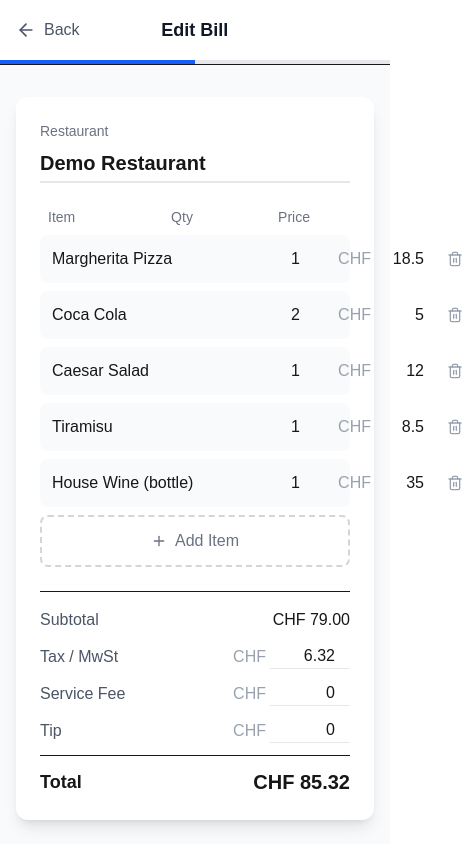
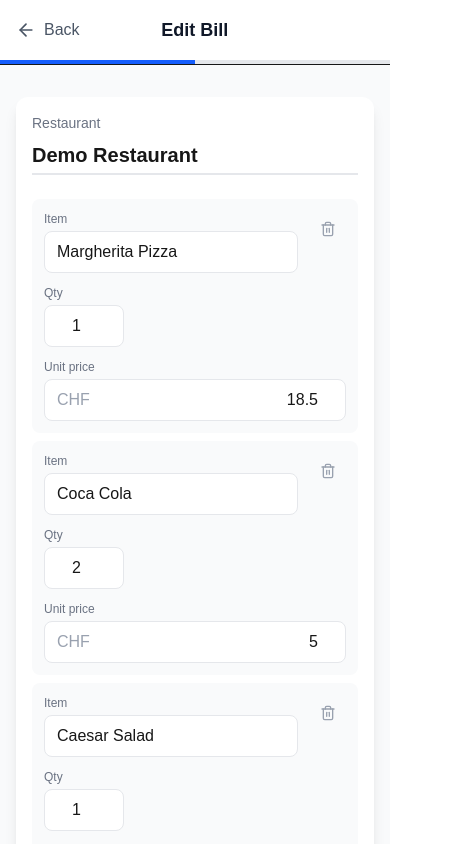
Before and after one commit to racconozaur/splitsnap_final, a Next.js app: page /create in a window 390 px wide. Both pictures are taken after a click on the button "Try with demo receipt". Shown: the top 844 px of the page, 463 px wide, since content can reach past the window. Built offline with nearby package versions, Linux system fonts and the light colour scheme.

Commit message:
Improve mobile bill editor and share URLs

```diff
--- a/src/app/api/session/route.ts
+++ b/src/app/api/session/route.ts
@@ -21,11 +21,11 @@ export async function POST(request: NextRequest) {
   try {
     const body: CreateSessionBody = await request.json();
     const sessionId = nanoid(10);
+    const shareUrl = `${getPublicOrigin(request)}/split/${sessionId}`;
 
     // Use demo storage if Supabase is not configured
     if (!isSupabaseConfigured()) {
       demoStorage.createSession(sessionId, body);
-      const shareUrl = `${process.env.NEXT_PUBLIC_APP_URL || 'http://localhost:3000'}/split/${sessionId}`;
       return NextResponse.json({ success: true, sessionId, shareUrl });
     }
 
@@ -77,9 +77,6 @@ export async function POST(request: NextRequest) {
         { status: 500 }
       );
     }
-
-    const shareUrl = `${process.env.NEXT_PUBLIC_APP_URL || 'http://localhost:3000'}/split/${sessionId}`;
-
     return NextResponse.json({
       success: true,
       sessionId,
@@ -93,3 +90,15 @@ export async function POST(request: NextRequest) {
     );
   }
 }
+
+function getPublicOrigin(request: NextRequest): string {
+  const forwardedHost = request.headers.get('x-forwarded-host');
+  const forwardedProto = request.headers.get('x-forwarded-proto') || 'https';
+  const host = forwardedHost || request.headers.get('host');
+
+  if (host) {
+    return `${forwardedProto}://${host}`;
+  }
+
+  return process.env.NEXT_PUBLIC_APP_URL || 'http://localhost:3000';
+}
--- a/src/components/BillEditor.tsx
+++ b/src/components/BillEditor.tsx
@@ -1,10 +1,9 @@
 'use client';
 
-import { useState } from 'react';
 import { ReceiptItem, Receipt } from '@/types';
 import { formatCurrency } from '@/lib/calculations';
 import { nanoid } from 'nanoid';
-import { Trash2, Plus, AlertTriangle, Check } from 'lucide-react';
+import { Trash2, Plus, AlertTriangle } from 'lucide-react';
 
 interface BillEditorProps {
   receipt: Receipt;
@@ -12,8 +11,6 @@ interface BillEditorProps {
 }
 
 export default function BillEditor({ receipt, onUpdate }: BillEditorProps) {
-  const [editingItemId, setEditingItemId] = useState<string | null>(null);
-
   const updateItem = (itemId: string, updates: Partial<ReceiptItem>) => {
     const newItems = receipt.items.map(item =>
       item.id === itemId ? { ...item, ...updates } : item
@@ -54,7 +51,6 @@ export default function BillEditor({ receipt, onUpdate }: BillEditorProps) {
       ...receipt,
       items: newItems,
     });
-    setEditingItemId(newItem.id);
   };
 
   const updateReceiptField = (field: keyof Receipt, value: number | string) => {
@@ -81,7 +77,7 @@ export default function BillEditor({ receipt, onUpdate }: BillEditorProps) {
   const hasMismatch = Math.abs(calculatedTotal - receipt.total) > 0.02;
 
   return (
-    <div className="bg-white rounded-xl shadow-lg p-6">
+    <div className="bg-white rounded-xl shadow-lg p-4 sm:p-6">
       {/* Restaurant Name */}
       <div className="mb-6">
         <label className="block text-sm font-medium text-gray-500 mb-1">Restaurant</label>
@@ -95,7 +91,7 @@ export default function BillEditor({ receipt, onUpdate }: BillEditorProps) {
 
       {/* Items List */}
       <div className="space-y-2 mb-6">
-        <div className="flex items-center justify-between text-sm font-medium text-gray-500 px-2">
+        <div className="hidden sm:flex items-center justify-between text-sm font-medium text-gray-500 px-2">
           <span className="flex-1">Item</span>
           <span className="w-16 text-center">Qty</span>
           <span className="w-24 text-right">Price</span>
@@ -105,48 +101,61 @@ export default function BillEditor({ receipt, onUpdate }: BillEditorProps) {
         {receipt.items.map((item) => (
           <div
             key={item.id}
-            className={`flex items-center gap-2 p-2 rounded-lg ${
+            className={`grid grid-cols-[1fr_auto] sm:grid-cols-[auto_minmax(0,1fr)_4rem_7rem_2rem] gap-3 sm:gap-2 p-3 sm:p-2 rounded-lg ${
               item.confidence && item.confidence < 0.7
                 ? 'bg-yellow-50 border border-yellow-200'
                 : 'bg-gray-50'
             }`}
           >
             {item.confidence && item.confidence < 0.7 && (
-              <AlertTriangle className="w-4 h-4 text-yellow-500 flex-shrink-0" />
+              <AlertTriangle className="hidden sm:block w-4 h-4 text-yellow-500 self-center" />
             )}
 
+            <div className={`${item.confidence && item.confidence < 0.7 ? 'sm:col-start-2' : 'sm:col-start-1 sm:col-span-2'} min-w-0`}>
+              <label className="sm:hidden block text-xs font-medium text-gray-500 mb-1">Item</label>
+              <div className="flex items-center gap-2">
+                {item.confidence && item.confidence < 0.7 && (
+                  <AlertTriangle className="sm:hidden w-4 h-4 text-yellow-500 flex-shrink-0" />
+                )}
                 <input
                   type="text"
                   value={item.name}
                   onChange={(e) => updateItem(item.id, { name: e.target.value })}
-              className="flex-1 bg-transparent border-b border-transparent hover:border-gray-300 focus:border-blue-500 outline-none px-1"
-              onFocus={() => setEditingItemId(item.id)}
-              onBlur={() => setEditingItemId(null)}
+                  className="w-full min-w-0 bg-white sm:bg-transparent border border-gray-200 sm:border-b sm:border-x-0 sm:border-t-0 sm:border-transparent rounded-lg sm:rounded-none px-3 sm:px-1 py-2 sm:py-0 hover:border-gray-300 focus:border-blue-500 outline-none"
                 />
+              </div>
+            </div>
 
+            <div className="sm:col-start-3">
+              <label className="sm:hidden block text-xs font-medium text-gray-500 mb-1">Qty</label>
               <input
                 type="number"
                 value={item.quantity}
                 onChange={(e) => updateItem(item.id, { quantity: parseInt(e.target.value) || 1 })}
                 min="1"
-              className="w-16 text-center bg-transparent border-b border-transparent hover:border-gray-300 focus:border-blue-500 outline-none"
+                className="w-20 sm:w-16 text-center bg-white sm:bg-transparent border border-gray-200 sm:border-b sm:border-x-0 sm:border-t-0 sm:border-transparent rounded-lg sm:rounded-none px-2 py-2 sm:py-0 hover:border-gray-300 focus:border-blue-500 outline-none"
               />
+            </div>
 
-            <div className="w-24 flex items-center justify-end">
-              <span className="text-gray-400 mr-1">CHF</span>
+            <div className="col-span-2 sm:col-span-1 sm:col-start-4">
+              <label className="sm:hidden block text-xs font-medium text-gray-500 mb-1">Unit price</label>
+              <div className="flex items-center rounded-lg sm:rounded-none border border-gray-200 sm:border-0 bg-white sm:bg-transparent px-3 sm:px-0 py-2 sm:py-0">
+                <span className="text-gray-400 mr-2 sm:mr-1">CHF</span>
                 <input
                   type="number"
                   value={item.price}
                   onChange={(e) => updateItem(item.id, { price: parseFloat(e.target.value) || 0 })}
                   step="0.05"
                   min="0"
-                className="w-16 text-right bg-transparent border-b border-transparent hover:border-gray-300 focus:border-blue-500 outline-none"
+                  className="w-full sm:w-16 text-right bg-transparent border-0 sm:border-b sm:border-transparent hover:border-gray-300 focus:border-blue-500 outline-none"
                 />
+              </div>
             </div>
 
             <button
               onClick={() => deleteItem(item.id)}
-              className="w-8 h-8 flex items-center justify-center text-gray-400 hover:text-red-500 hover:bg-red-50 rounded transition-colors"
+              aria-label={`Delete ${item.name}`}
+              className="col-start-2 row-start-1 sm:col-start-5 sm:row-start-auto justify-self-end self-start sm:self-center w-9 h-9 sm:w-8 sm:h-8 flex items-center justify-center text-gray-400 hover:text-red-500 hover:bg-red-50 rounded transition-colors"
             >
               <Trash2 className="w-4 h-4" />
             </button>
```
Lines whose indentation alone changed are shown as unchanged.
